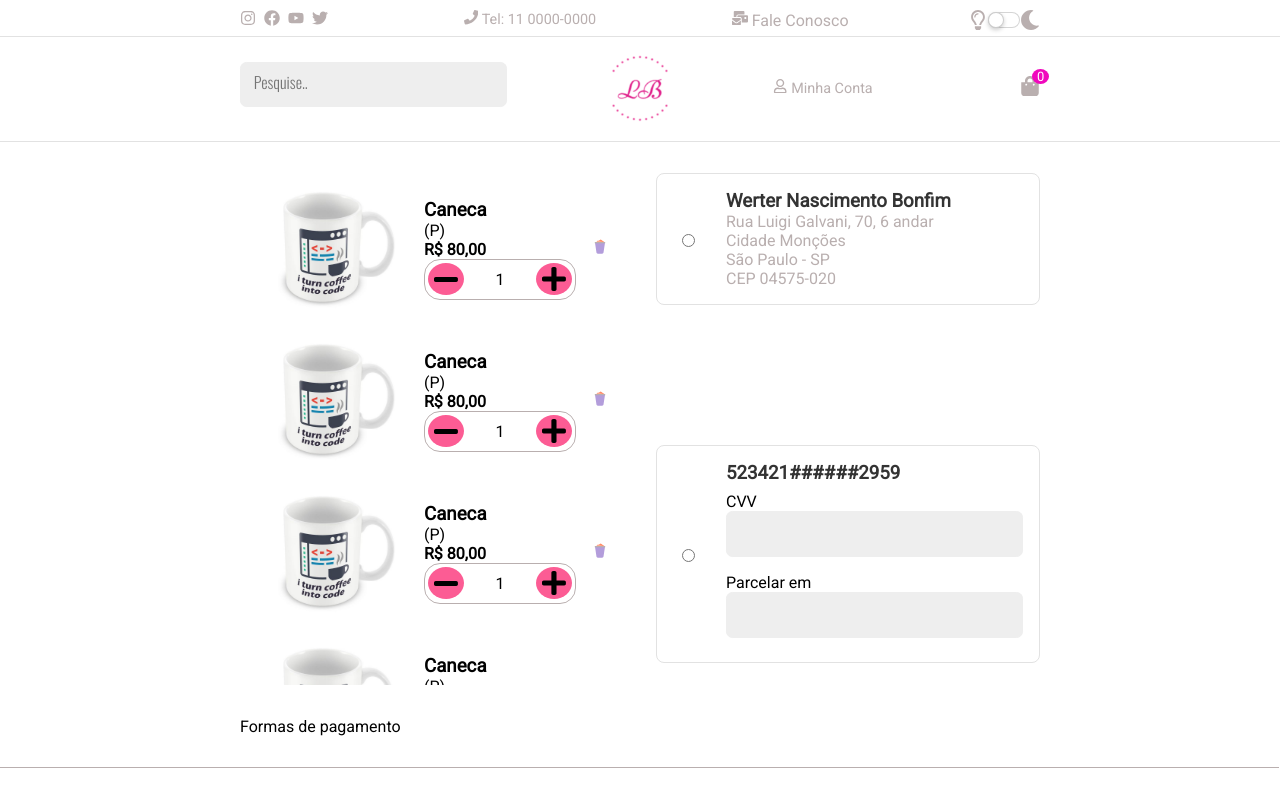
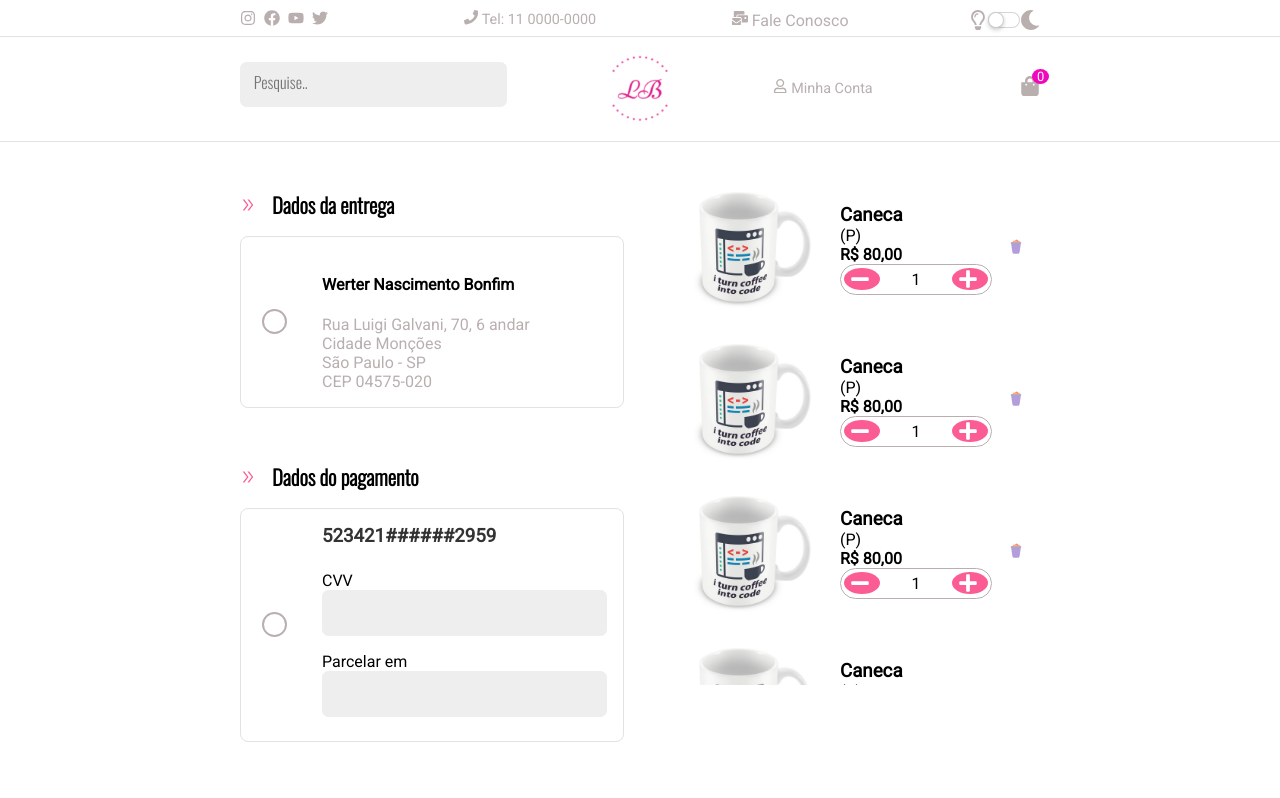
Before and after one commit to LizandraBonfim/loja-liz, a React (Create React App) app: page /finalizar in a window 1280 px wide. Shown: the top 798 px of the page. Built offline with nearby package versions, Linux system fonts and the light colour scheme.

Commit message:
criando finalizacao compra

```diff
--- a/src/components/ItemCarrinho/ItemCarrinho.tsx
+++ b/src/components/ItemCarrinho/ItemCarrinho.tsx
@@ -29,9 +29,9 @@ const ItemCarrinho: React.FC = () => {
                 <BotaoQuantidade>
 
 
-                    <button><FaMinus size={29} /></button>
+                    <button><FaMinus size={20} /></button>
                     <p>1</p>
-                    <button><FaPlus size={30} /></button>
+                    <button><FaPlus size={20} /></button>
                 </BotaoQuantidade>
 
             </div>
--- a/src/components/ItemCarrinho/styles.ts
+++ b/src/components/ItemCarrinho/styles.ts
@@ -31,7 +31,7 @@ export const BotaoQuantidade = styled.div`
       width: 25%;
       font-weight: bold;
     svg > *{
-      fill: var(--color-secondary);
+      fill: var(--color-branco);
 
     }
     }
--- a/src/pages/ConfirmarPedidos/index.tsx
+++ b/src/pages/ConfirmarPedidos/index.tsx
@@ -2,29 +2,40 @@ import React from 'react';
 import { MainContainer } from '../../global';
 import ItemCarrinho from '../../components/ItemCarrinho/ItemCarrinho';
 
-import { Container, EnderecoContainer, DadosCartao, FormasDePagamento } from './styles';
+import {
+    Container,
+    EnderecoContainer,
+    DadosCartao,
+    FormasDePagamento,
+    LabelInputRadio,
+    CarrinhoContainer
+} from './styles';
 import Input from '../../components/Input';
+import { AiOutlineDoubleRight } from 'react-icons/ai';
+import { Titulo } from '../Home/styles';
 
 const ConfirmarPedidos: React.FC = () => {
     return (
 
         <MainContainer>
             <Container>
-                <section>
-                    <ItemCarrinho />
-                    <ItemCarrinho />
-                    <ItemCarrinho />
-                    <ItemCarrinho />
-                </section>
+
                 <section>
                     <EnderecoContainer>
 
+                        <Titulo>
+                            <AiOutlineDoubleRight />
+                            <h1>Dados da entrega</h1>
+                        </Titulo>
                         <aside>
+                            <LabelInputRadio htmlFor="endereco"  >
 
-                            <input type="radio" id="endereco" name="gender" value="pagamento" />
+                                <input type="radio" id="endereco" name="endereco" value="endereco" />
+
+                            </LabelInputRadio>
                             <div>
 
-                                <h3>Werter Nascimento Bonfim</h3>
+                                <h4>Werter Nascimento Bonfim</h4>
                                 <p>Rua Luigi Galvani, 70, 6 andar</p>
                                 <p>Cidade Monções</p>
                                 <p>São Paulo - SP</p>
@@ -38,12 +49,18 @@ const ConfirmarPedidos: React.FC = () => {
                 </section>
 
                 <EnderecoContainer>
+                    <Titulo>
+                        <AiOutlineDoubleRight />
+                        <h1>Dados do pagamento</h1>
+                    </Titulo>
+                    <aside>
+                        <LabelInputRadio htmlFor="pagamento">
 
-                    <aside>
+                            <input type="radio" id="pagamento" name="pagamento" value="pagamento" />
 
-                        <input type="radio" id="pagamento" name="gender" value="pagamento" />
+                        </LabelInputRadio>
+
                         <div>
-
                             <h3>523421######2959</h3>
 
                             <DadosCartao>
@@ -57,8 +74,35 @@ const ConfirmarPedidos: React.FC = () => {
                     </aside>
                 </EnderecoContainer>
 
+                <CarrinhoContainer>
+                    <ItemCarrinho />
+                    <ItemCarrinho />
+                    <ItemCarrinho />
+                    <ItemCarrinho />
+                </CarrinhoContainer>
+
                 <FormasDePagamento>
-                    Formas de pagamento
+                    <section>
+                        <div>
+
+                            Formas de pagamento
+                    </div>
+
+                        <div>
+
+                            Formas de pagamento
+                    </div>
+
+                        <div>
+
+                            Formas de pagamento
+                    </div>
+
+                        <div>
+
+                            Formas de pagamento
+                    </div>
+                    </section>
                 </FormasDePagamento>
 
             </Container>
--- a/src/pages/ConfirmarPedidos/styles.ts
+++ b/src/pages/ConfirmarPedidos/styles.ts
@@ -5,27 +5,17 @@ export const Container = styled.section`
   display: grid;
   grid-template-columns: 1fr 1fr;
   grid-template-areas:
-  'pedidoscarrinho endereco'
-  'pedidoscarrinho dadoscartao'
+  ' endereco pedidoscarrinho'
+  ' dadoscartao  pedidoscarrinho '
   'formaspagamento formaspagamento'
   ;
+
+
   grid-template-rows: 15rem 15rem auto;
 
   gap:2rem;
 
-  section:first-child{
-    grid-area: pedidoscarrinho;
-    grid-column: 1/2;
-    overflow-y: auto;
-    padding: 0 1rem;
-    ${EstiloScroll}
 
-        ::-webkit-scrollbar-track {
-        width: 6px;
-        background: var(--color-boxshadow-cinza);
-        }
-
-  }
 
     aside{
 
@@ -37,9 +27,7 @@ export const Container = styled.section`
         padding: 1rem;
         border-radius: .5rem;
 
-        h3{
-            color: var(--color-primary);
-        }
+
         p{
 
         color: var(--color-cinza);
@@ -56,20 +44,78 @@ export const Container = styled.section`
     }
   @media (max-width: 40rem){
     grid-template-columns: 1fr;
+    grid-template-areas:
+    'pedidoscarrinho '
+    'endereco'
+    'dadoscartao '
+    'formaspagamento'
+    ;
 
     }
 `;
 
+export const LabelInputRadio = styled.label`
+
+
+   input[type="radio"] {
+    -webkit-appearance: none;
+    -moz-appearance: none;
+    appearance: none;
+    display: inline-block;
+    width: 25px;
+    height: 25px;
+    padding: 6px;
+    background-clip: content-box;
+    border: 2px solid var(--color-cinza);
+    background-color: var(--color-branco);
+
+    border-radius: 50%;
+}
+
+    input[type="radio"]:checked {
+        background-color: var(--color-rosa);
+    }
+
+`;
+
 export const EnderecoContainer = styled.div`
     margin-bottom: 3rem;
+
+    h3{
+        color: var(--color-primary);
+        margin-bottom: 1rem;
+    }
 `;
 
 export const DadosCartao = styled.form`
 
 `;
 
+export const CarrinhoContainer = styled.section`
+    grid-area: pedidoscarrinho;
+    /* grid-column: 1/2; */
+    overflow-y: auto;
+    padding: 0 1rem;
+    ${EstiloScroll}
+
+        ::-webkit-scrollbar-track {
+        width: 6px;
+        background: var(--color-boxshadow-cinza);
+        }
+`;
+
 export const FormasDePagamento = styled.section`
+
+    grid-area: formaspagamento;
+    margin-top: 5rem;
+section{
+
     display: grid;
     grid-template-columns: repeat(4, 1fr);
-    grid-area: formaspagamento;
+}
+
+@media (max-width: 40rem){
+    grid-template-columns: 1fr;
+
+}
 `;
--- a/src/pages/Home/styles.ts
+++ b/src/pages/Home/styles.ts
@@ -9,4 +9,9 @@ align-items: center;
 svg > *{
     fill: var(--color-rosa);
 }
+
+h1{
+    padding-left: 1rem;
+    font-size: 1.3rem;
+}
 `;
```
